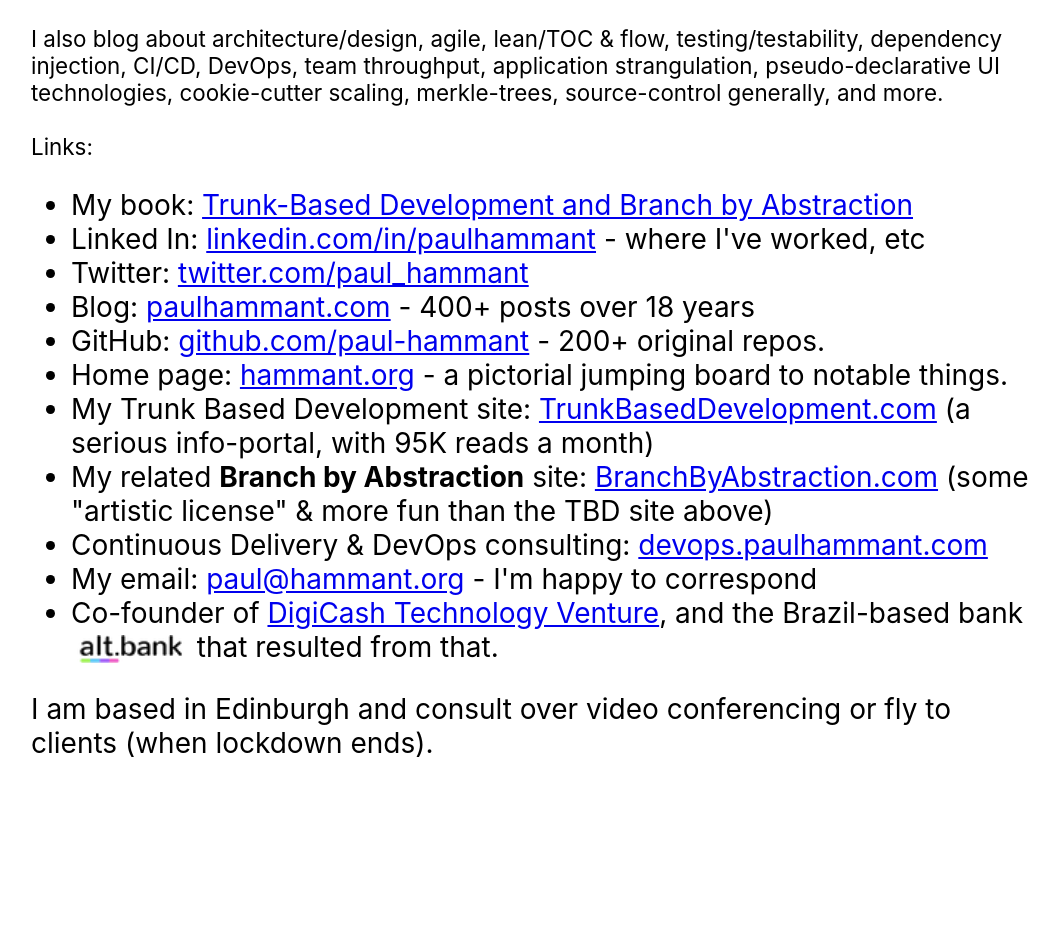
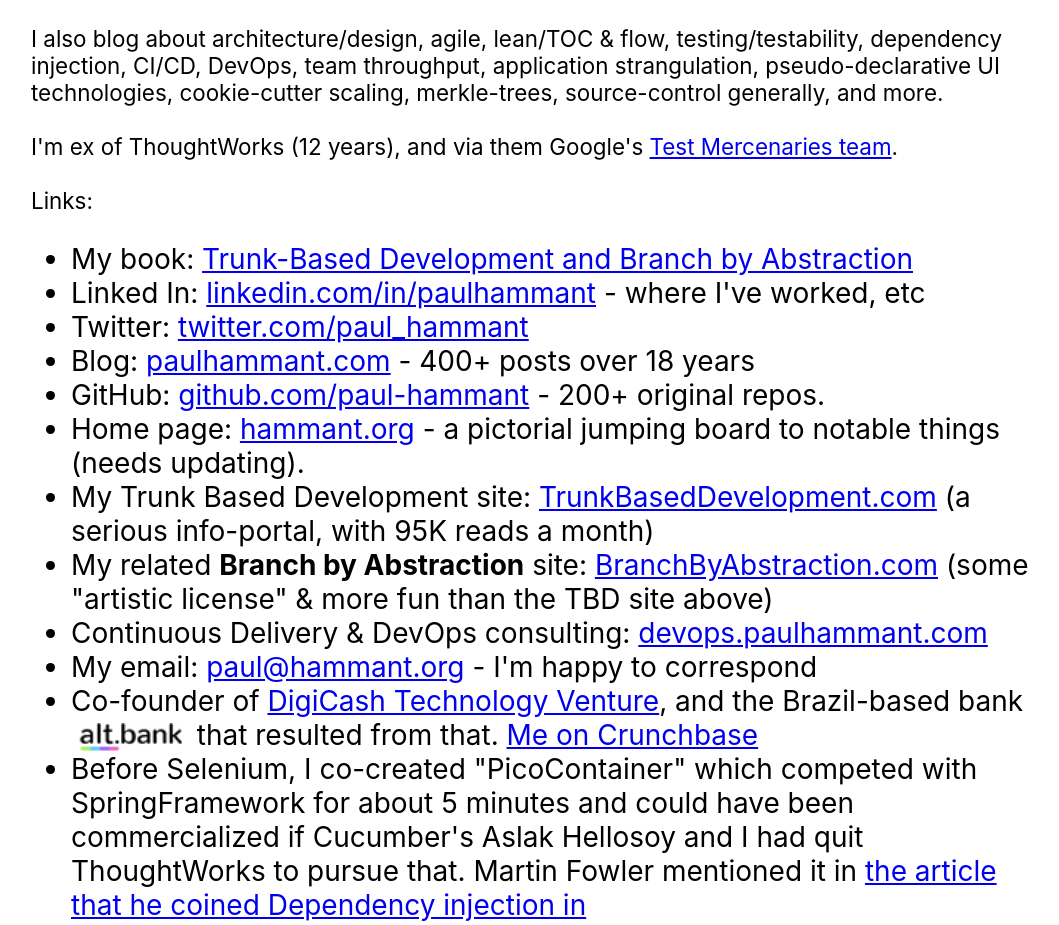
Before and after one commit to paul-hammant/ph-l.in, a plain HTML site: page ks/index.html in a window 1280 px wide. Shown: the part 383-1308 px from the top of the page, without its empty margins (109-1168 px from the left). Before the commit the page ends 1171 px from the top, so only its background shows below. Drawn offline with Linux system fonts and the light colour scheme.

Commit message:
more words

```diff
--- a/ks/index.html
+++ b/ks/index.html
@@ -32,15 +32,14 @@
 <p style="font-size: 80%">
     I am that widely-cited Trunk-Based Development and Monorepo expert, who co-created Selenium v1 in 2004,
     develops software generally for 31 years (including many new open-source tools), fills exec management roles,
-    consults at and assesses
-    corporates towards dialing up their software release cadence.<br/><br/>
+    consults at and assesses corporates towards dialing up their software release cadence.<br/><br/>
     I recently co-founded a "new-bank" startup in Brazil, cutting the first code, staffing it up, and seeing it go-live
     and start to scale (with pivots) in a matter of months.
     As part of that, align all hires to a high-throughput way of working.<br/><br/>
     I also blog about architecture/design, agile, lean/TOC & flow, testing/testability, dependency injection, CI/CD,
     DevOps, team throughput,
     application strangulation, pseudo-declarative UI technologies, cookie-cutter scaling, merkle-trees, source-control
-    generally, and more.<br/><br/>
+    generally, and more.<br/><br/>I'm ex of ThoughtWorks (12 years), and via them Google's <a href="https://mike-bland.com/2012/07/10/test-mercenaries.html">Test Mercenaries team</a>.<br/><br/>
     Links:
 </p>
 <ul>
@@ -54,7 +53,7 @@
         repos.
     </li>
     <li>Home page: <a target="_blank" href="https://hammant.org/">hammant.org</a> - a pictorial jumping board to notable
-        things.
+        things (needs updating).
     </li>
     <li>My Trunk Based Development site: <a target="_blank" href="https://trunkbaseddevelopment.com">TrunkBasedDevelopment.com</a>
         (a serious info-portal, with 95K reads a month)
@@ -66,7 +65,8 @@
     <li>Continuous Delivery & DevOps consulting: <a target="_blank" href="https://devops.paulhammant.com">devops.paulhammant.com</a>
     </li>
     <li>My email: <a href="mailto:paul@hammant.org">paul@hammant.org</a> - I'm happy to correspond</li>
-    <li>Co-founder of <a target="_blank" href="https://digicash.tv">DigiCash Technology Venture</a>, and the Brazil-based bank <a href="https://altbank.co/"><img style="height: 1em; vertical-align:middle" src="/alt.bank.png"></a> that resulted from that.</li>
+    <li>Co-founder of <a target="_blank" href="https://digicash.tv">DigiCash Technology Venture</a>, and the Brazil-based bank <a href="https://altbank.co/"><img style="height: 1em; vertical-align:middle" src="/alt.bank.png"></a> that resulted from that. <a href="https://www.crunchbase.com/person/paul-hammant">Me on Crunchbase</a></li>
+	<li>Before Selenium, I co-created "PicoContainer" which competed with SpringFramework for about 5 minutes and could have been commercialized if Cucumber's Aslak Hellosoy and I had quit ThoughtWorks to pursue that. Martin Fowler mentioned it in <a href="https://martinfowler.com/articles/injection.html">the article that he coined Dependency injection in</a></li>
 </ul>
 <p>
     I am based in Edinburgh and consult over video conferencing or fly to clients (when lockdown ends).
```
